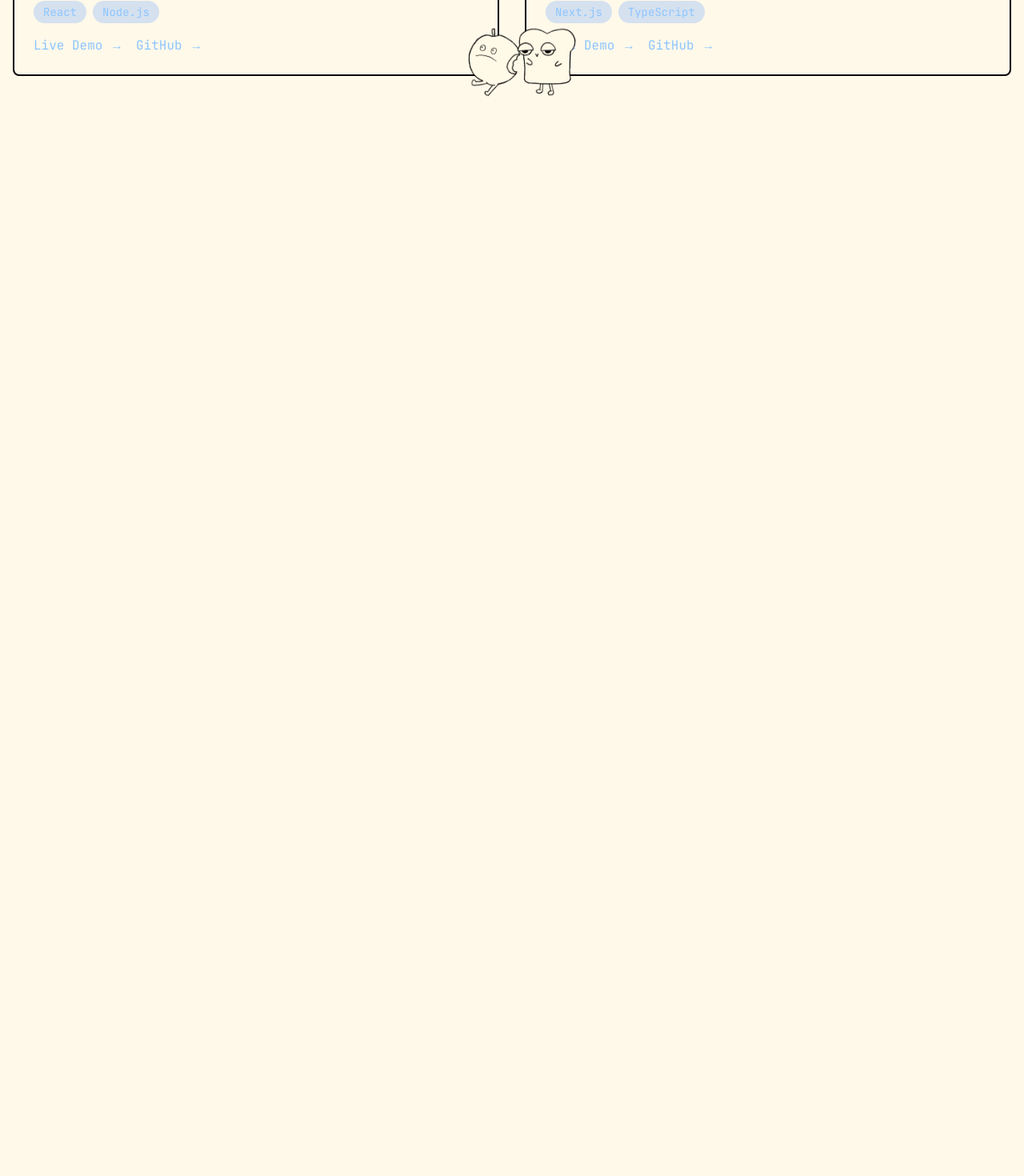
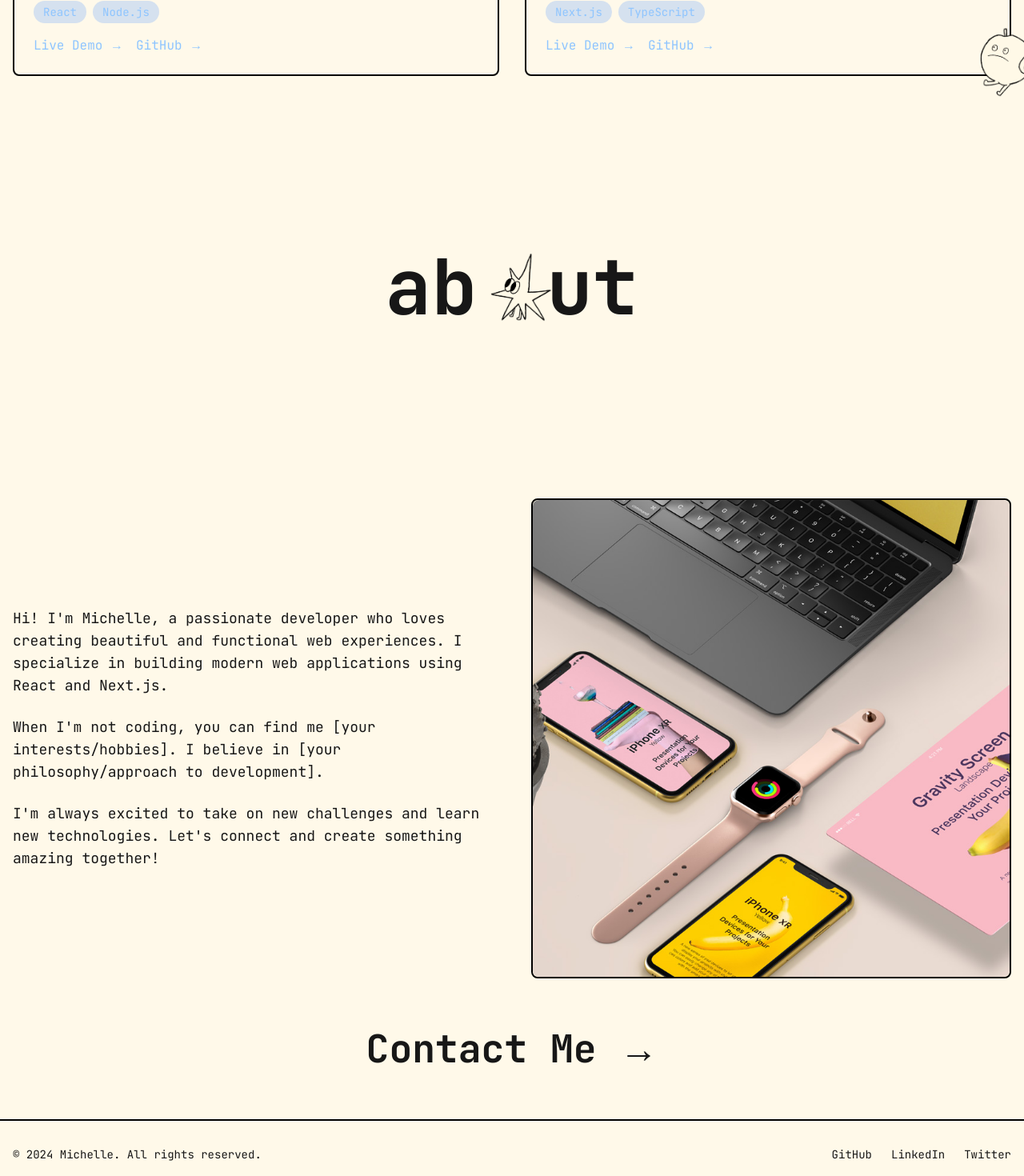
Before and after one commit to mzhang055/personal-website, a Next.js app in the folder next-app/: page / in a window 1280 px wide. Shown: the part 2138-3608 px from the top of the page at 80% size. Before the commit the page ends 2297 px from the top, so only its background shows below. Built offline with nearby package versions, Linux system fonts and the light colour scheme.

Commit message:
about me with filler

```diff
--- a/next-app/src/app/page.tsx
+++ b/next-app/src/app/page.tsx
@@ -50,6 +50,8 @@ export default function Home() {
           className="absolute bottom-[55%] right-[5%] w-[30%] h-auto hover:rotate-12 transition-transform duration-300"
         />
       </div>
+
+      {/* Projects Section */}
       <div className="flex-1 w-full relative flex items-center justify-center min-h-[50vh]">
         <div className="text z-10 relative flex items-center">
           <h1 className="text-3xl sm:text-4xl md:text-5xl lg:text-7xl xl:text-8xl font-bold font-jetbrains-mono mb-0 flex items-center">
@@ -66,7 +68,6 @@ export default function Home() {
         </div>
       </div>
 
-      {/* Projects Section */}
       <div className="w-full max-w-7xl mx-auto px-4 py-16">
         <div className="grid grid-cols-1 md:grid-cols-2 gap-8">
           <ProjectCard
@@ -78,7 +79,7 @@ export default function Home() {
             imageUrl="/mock.jpg"
             stickers={{
               topLeft: true,
-              bottomRight: true
+              //bottomRight: true
             }}
           />
           <ProjectCard
@@ -89,12 +90,106 @@ export default function Home() {
             githubUrl="https://github.com/username/project"
             imageUrl="/mock.jpg"
             stickers={{
-              topRight: true,
-              bottomLeft: true
+              //topRight: true,
+              bottomRight: true
             }}
           />
         </div>
       </div>
+
+      {/* About Me Section */}
+      <div className="flex-1 w-full relative flex items-center justify-center min-h-[50vh]">
+        <div className="text z-10 relative flex items-center">
+          <h1 className="text-3xl sm:text-4xl md:text-5xl lg:text-7xl xl:text-8xl font-bold font-jetbrains-mono mb-0 flex items-center">
+            <span className="mr-[-0.2em]">ab</span>
+            <Image
+              src="/char2.png"
+              alt="Character 2"
+              width={250}
+              height={250}
+              className="w-[1.3em] h-auto hover:rotate-12 transition-transform duration-300"
+            />
+            <span className="ml-[-0.2em]">ut</span>
+          </h1>
+        </div>
+      </div>
+
+      <div className="w-full max-w-7xl mx-auto px-4 py-16">
+        <div className="grid grid-cols-1 md:grid-cols-2 gap-12 items-center">
+          {/* About Me Text */}
+          <div className="space-y-6">
+            <p className="text-lg font-jetbrains-mono">
+              Hi! I'm Michelle, a passionate developer who loves creating beautiful and functional web experiences.
+              I specialize in building modern web applications using React and Next.js.
+            </p>
+            <p className="text-lg font-jetbrains-mono">
+              When I'm not coding, you can find me [your interests/hobbies]. I believe in [your philosophy/approach to development].
+            </p>
+            <p className="text-lg font-jetbrains-mono">
+              I'm always excited to take on new challenges and learn new technologies. Let's connect and create something amazing together!
+            </p>
+          </div>
+
+          {/* About Me Photo */}
+          <div className="relative w-full aspect-square">
+            <div className="absolute inset-0 border-2 border-black rounded-lg">
+              <Image
+                src="/mock.jpg"
+                alt="Michelle"
+                fill
+                className="object-cover rounded-lg"
+              />
+            </div>
+          </div>
+        </div>
+      </div>
+
+      {/* Contact Button */}
+      <div className="w-full flex justify-center pb-16">
+        <a
+          href="mailto:your.email@example.com"
+          className="text-xl sm:text-2xl md:text-3xl lg:text-4xl xl:text-5xl font-bold font-jetbrains-mono hover:opacity-80 transition-opacity duration-300"
+        >
+          Contact Me →
+        </a>
+      </div>
+
+      {/* Footer */}
+      <footer className="w-full border-t-2 border-black py-8">
+        <div className="w-full max-w-7xl mx-auto px-4">
+          <div className="flex flex-col md:flex-row justify-between items-center gap-4">
+            <div className="text-sm font-jetbrains-mono">
+              © 2024 Michelle. All rights reserved.
+            </div>
+            <div className="flex gap-6">
+              <a
+                href="https://github.com/yourusername"
+                target="_blank"
+                rel="noopener noreferrer"
+                className="text-sm font-jetbrains-mono hover:underline"
+              >
+                GitHub
+              </a>
+              <a
+                href="https://linkedin.com/in/yourusername"
+                target="_blank"
+                rel="noopener noreferrer"
+                className="text-sm font-jetbrains-mono hover:underline"
+              >
+                LinkedIn
+              </a>
+              <a
+                href="https://twitter.com/yourusername"
+                target="_blank"
+                rel="noopener noreferrer"
+                className="text-sm font-jetbrains-mono hover:underline"
+              >
+                Twitter
+              </a>
+            </div>
+          </div>
+        </div>
+      </footer>
     </main>
   );
 }
```
